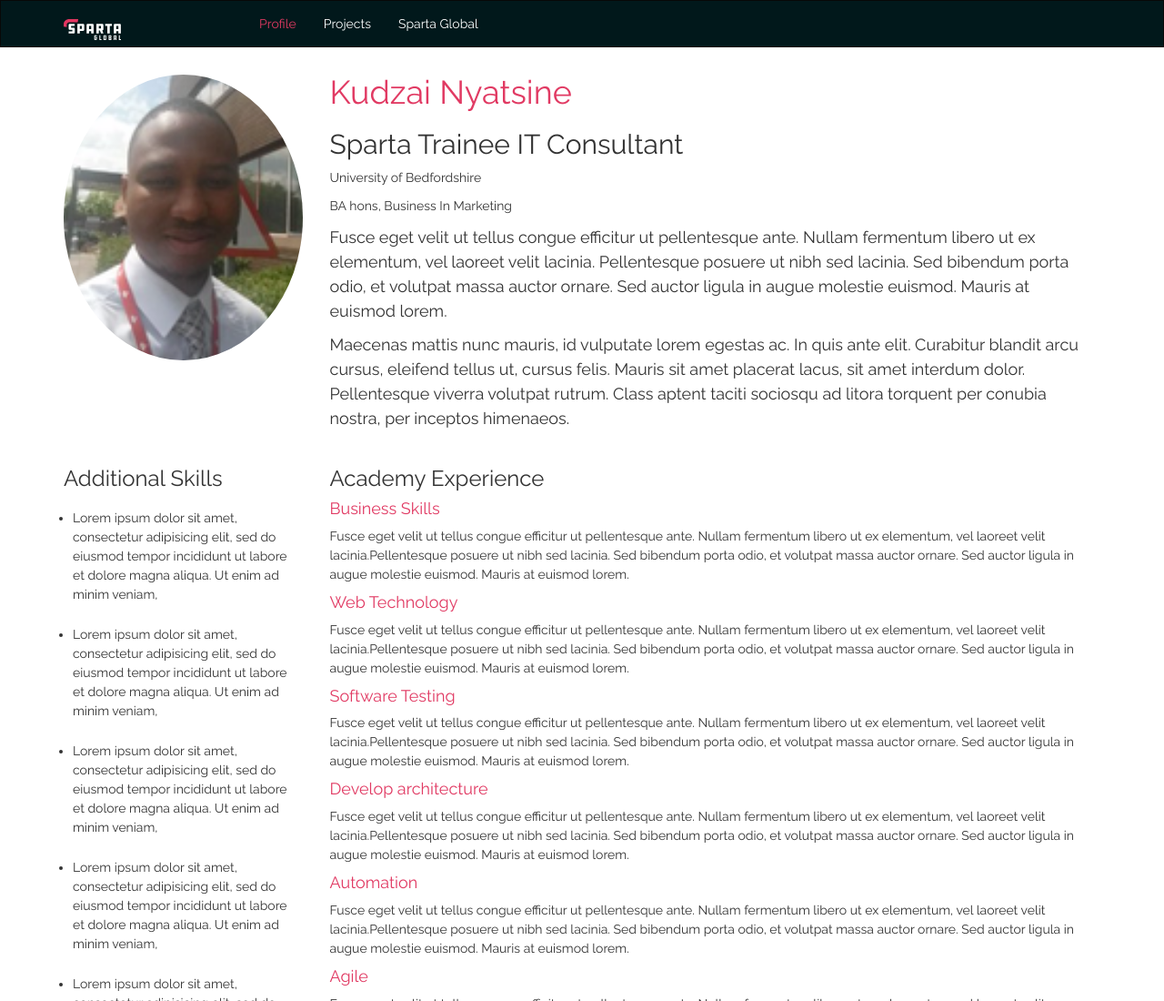
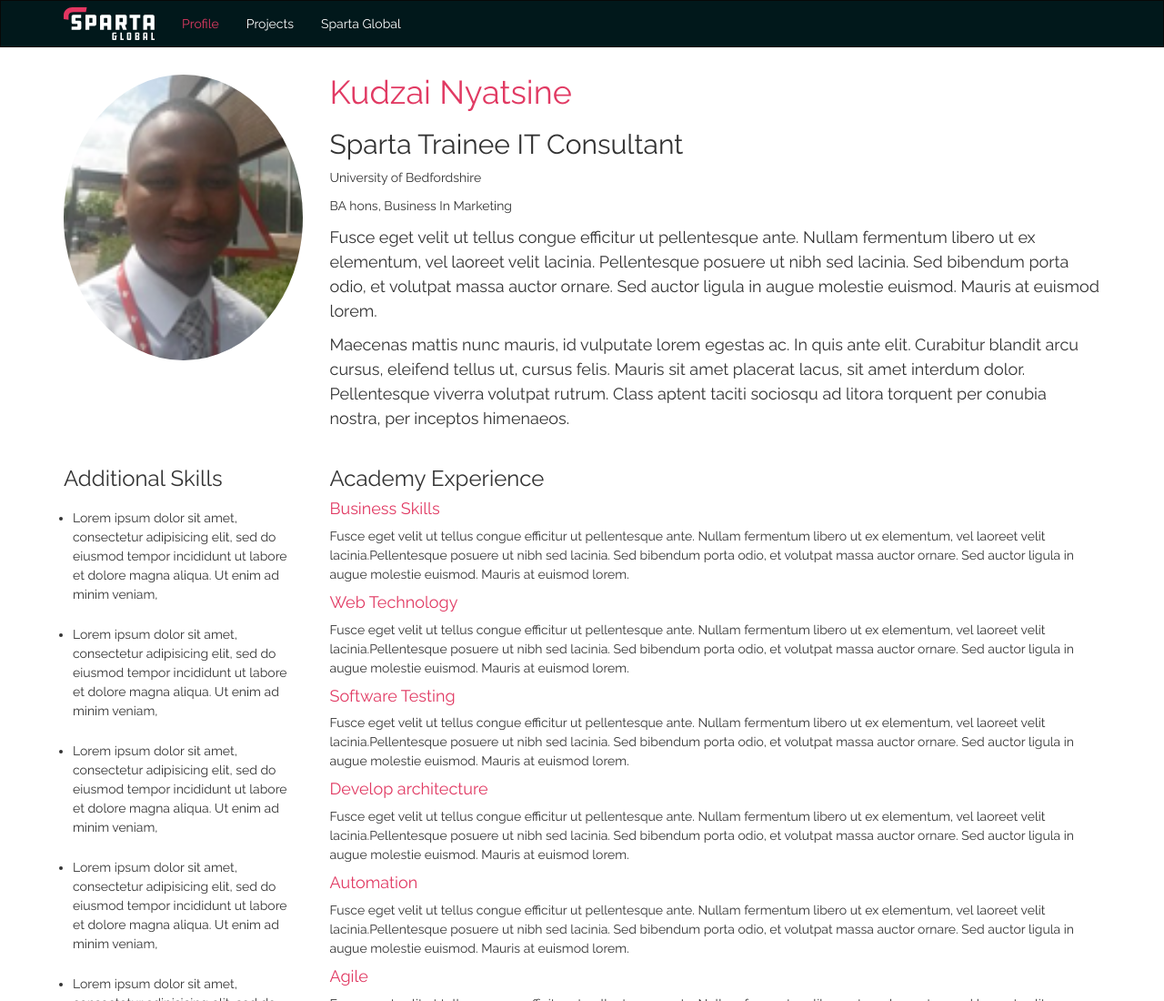
Before and after one commit to Kudzai-Nyatsine/profile-work, a plain HTML site: page bootstrap-project/index.html in a window 1280 px wide. Shown: the top 1100 px of the page at 91% size. Drawn offline with nearby package versions, Linux system fonts and the light colour scheme.

```diff
--- a/bootstrap-project/css/style.css
+++ b/bootstrap-project/css/style.css
@@ -22,7 +22,7 @@
 }
 
 .profile {
-	padding-left: 30px;
+	/*padding-left: 30px;*/
 }
 
 
@@ -52,14 +52,17 @@
 	border-radius: 0;
 }
 
-.navbar-header {
-	width: 200px;
+.navbar-brand,
+.navbar-nav li a {
+    line-height: 50px;
+    height: 50px;
+    padding-top: 0px;
 }
 
+
 .navbar-header #logo {
-	width: 100%;
-    height: 23px;
-    margin: 5px 0;
+	width: 100px;
+	margin-top:7px;
 }
 
 .navbar-inverse {
--- a/bootstrap-project/index.html
+++ b/bootstrap-project/index.html
@@ -31,11 +31,10 @@
 		<div class="container">
 			<section class="main">
 				<div class="row">
-					<div class="col-md-3">
+					<div class="col-md-3 col-md-offset-0 col-sm-6 col-sm-offset-3">
 		        		<img src="images/rsz_1kudz.png" class="img-responsive img-circle profile-img">
 					</div>
-					<div class="profile">
-						<div class="col-md-9">
+					<div class="col-md-9 col-sm-12 profile">
 						<h1>Kudzai Nyatsine</h1>
 						<h2>Sparta Trainee IT Consultant</h2>
 						<p>University of Bedfordshire</p>
@@ -45,7 +44,6 @@
 							</p>
 							<p>Maecenas mattis nunc mauris, id vulputate lorem egestas ac. In quis ante elit. Curabitur blandit arcu cursus, eleifend tellus ut, cursus felis. Mauris sit amet placerat lacus, sit amet interdum dolor. Pellentesque viverra volutpat rutrum. Class aptent taciti sociosqu ad litora torquent per conubia nostra, per inceptos himenaeos.
 							</p>
-							</div>
 						</div>
 					</div>
 				</div>
```
Also changed, not shown: bootstrap-project/projects.html (+2 -0 lines), 2 other files. Lines whose indentation alone changed are shown as unchanged.
